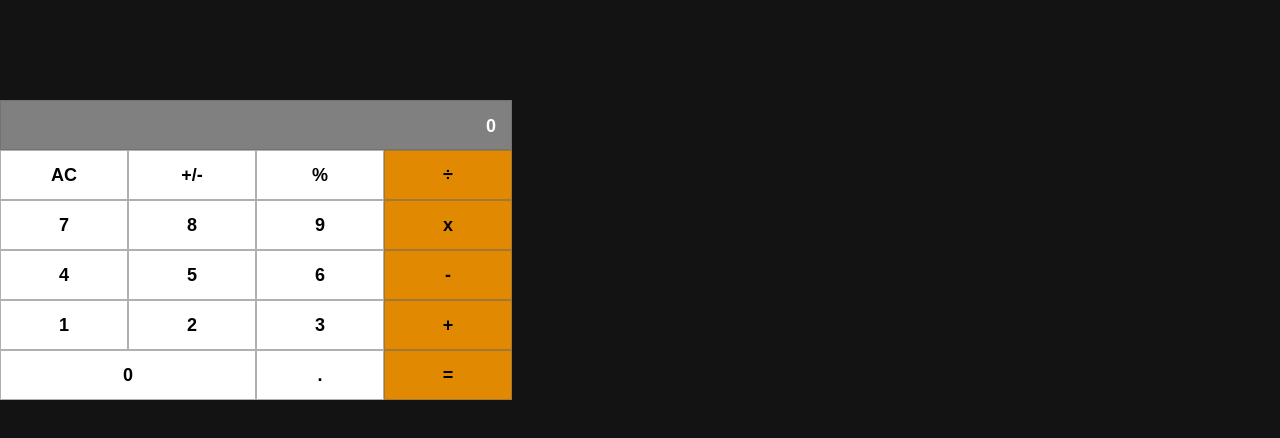
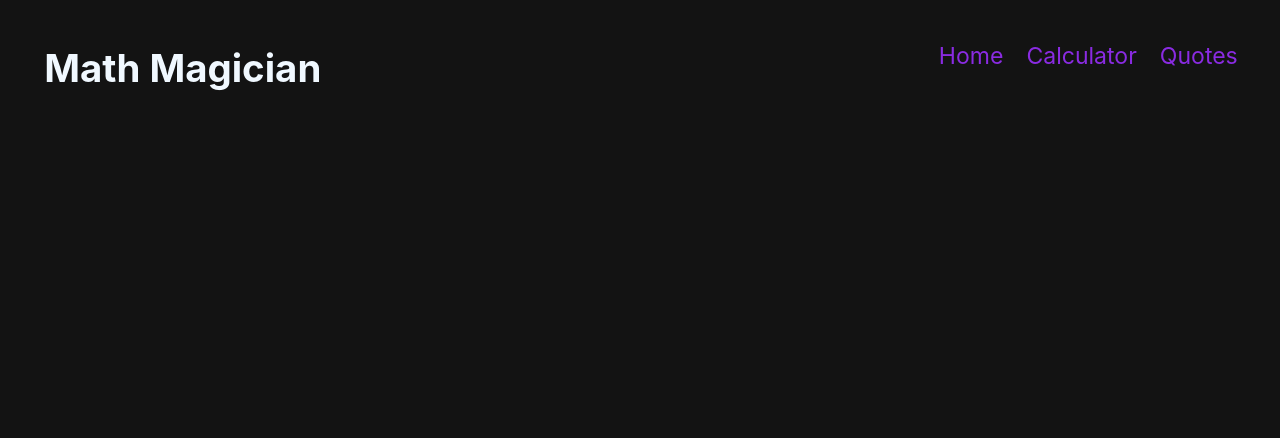
Before and after one commit to MaganaAsiati/math_magic, a React (Create React App) app: page / in a window 1280 px wide. Shown: the top 438 px of the page. Built offline with nearby package versions, Linux system fonts and the light colour scheme.

Commit message:
creatre jsx in the app.js file

```diff
--- a/src/App.js
+++ b/src/App.js
@@ -1,12 +1,19 @@
-import Calculator from './components/Calculator';
+import React from 'react';
+import { Link, Outlet } from 'react-router-dom';
 import './App.css';
 
 function App() {
   return (
     <div className="App">
-      <div className="App-Ctn">
-        <Calculator />
-      </div>
+      <header>
+        <h1>Math Magician</h1>
+        <nav>
+          <Link to="/home">Home</Link>
+          <Link to="/calculator">Calculator</Link>
+          <Link to="/Quotes">Quotes</Link>
+        </nav>
+      </header>
+      <Outlet />
     </div>
   );
 }
```
